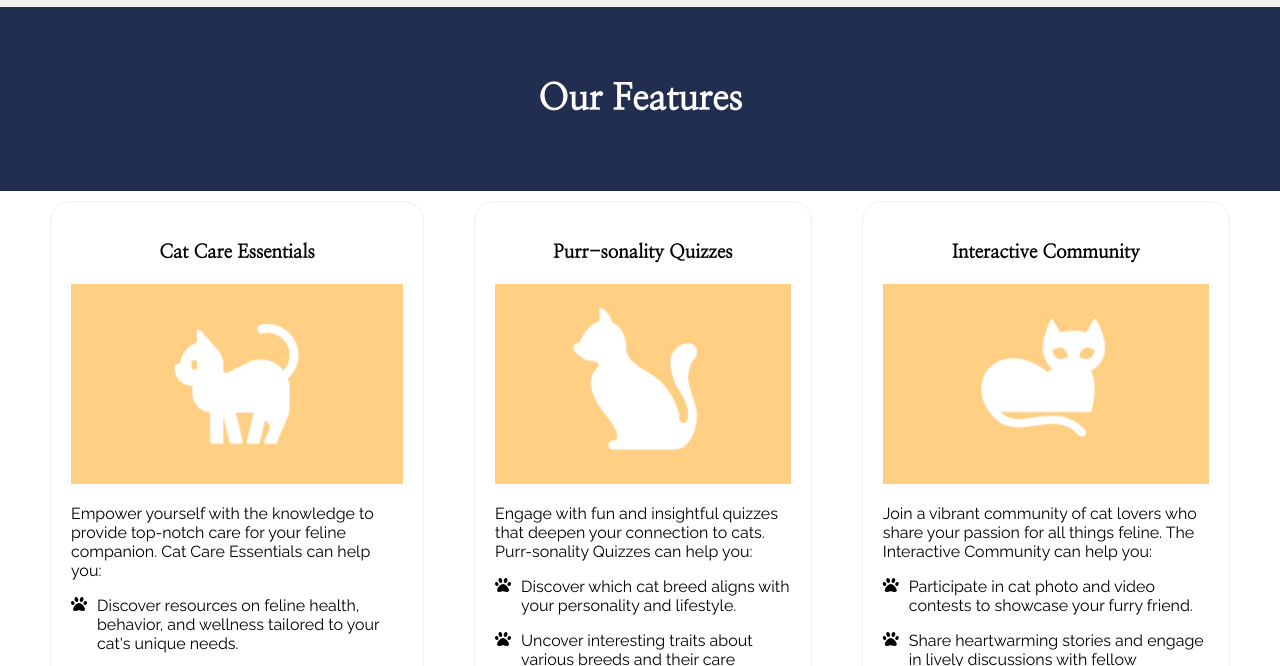
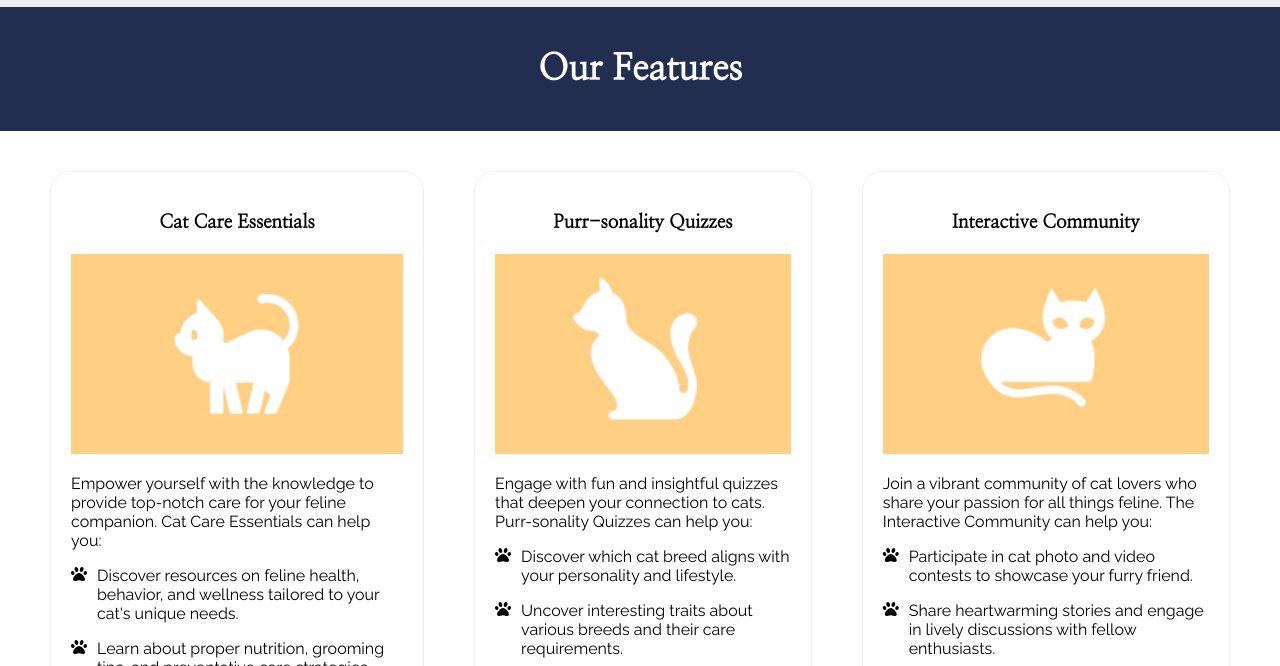
Before and after one commit to Arthur65524/COMM672_assignmentM11_version_2, a plain HTML site: page features.html in a window 1280 px wide. Shown: the part 100-766 px from the top of the page. Drawn offline with Linux system fonts and the light colour scheme.

Commit message:
second accordion commit

```diff
--- a/css/styles.css
+++ b/css/styles.css
@@ -30,7 +30,7 @@ body {
     background-color: #222e50;
     color: #FFFFFF;
     text-align: center;
-    padding: 40px;
+    padding: 10px;
     font-size: 1.5em;
 }
 a {
@@ -143,6 +143,7 @@ body.home {
     justify-content: center;
     gap: 50px;
     padding-bottom: 20px;
+    margin-top: 30px;
 }
 .feature-block {
     text-align: center;
```
